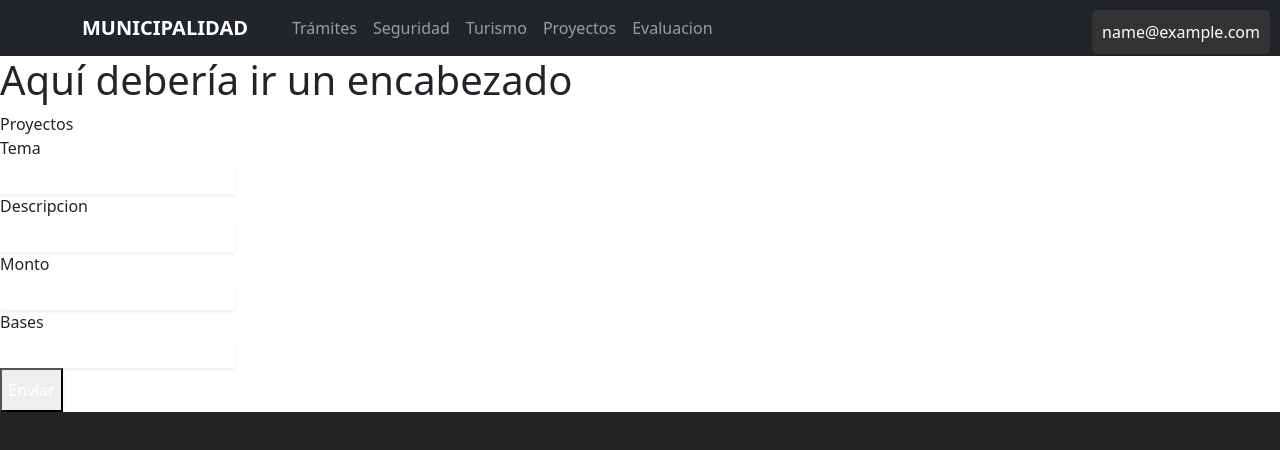
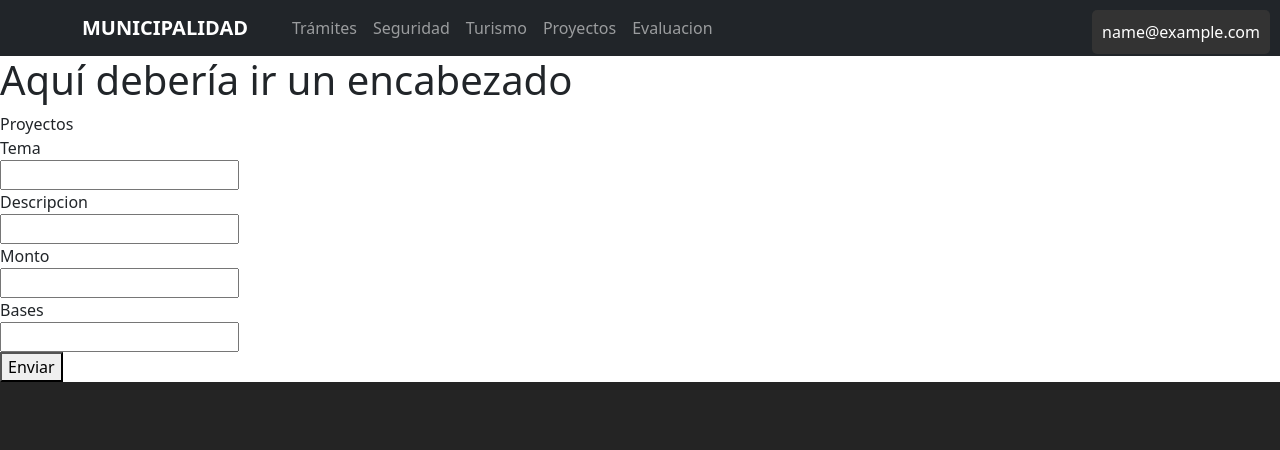
Before and after one commit to fschonffeldt/Proyecto-IS, a React (Vite) app in the folder frontend/: page /proyectos in a window 1280 px wide. Shown: the top 450 px of the page. Built offline with nearby package versions, Linux system fonts and the light colour scheme; sample sign-in values are in the browser's storage.

Commit message:
UPDATE - proyec.routes
Ahora no se puede Crear un Proyecto sin estár logeado.

```diff
--- a/frontend/src/components/CrearProyec.jsx
+++ b/frontend/src/components/CrearProyec.jsx
@@ -23,14 +23,14 @@ const ProyectoForm = () => {
 
   return (
     <div>
-        <div className="mt-10">
-            <form className="mx-auto max-w-sm" onSubmit={handleSubmit(onSubmit)}>
+      <div>
+        <form onSubmit={handleSubmit(onSubmit)}>
 
-                <div className="col-span-full">
-                    <label htmlFor="Tema" className="block text-sm font-medium leading-6 text-gray-900">
+          <div>
+            <label htmlFor="Tema">
               Tema
             </label>
-                    <div className="mt-2">
+            <div>
               <input
                 type="text"
                 {...register("Tema", {
@@ -40,19 +40,18 @@ const ProyectoForm = () => {
                   }
                 })}
                 id="Tema"
-                            className="block w-full rounded-md border-0 py-1.5 text-gray-900 shadow-sm ring-1 ring-inset ring-gray-300 placeholder:text-gray-400 focus:ring-2 focus:ring-inset focus:ring-indigo-600 sm:text-sm sm:leading-6"
               />
               {errors.Tema && (
-                            <span className="text-red-500">{errors.Tema.message}</span>
+                <span>{errors.Tema.message}</span>
               )}
             </div>
           </div>
 
-                <div className="col-span-full">
-                    <label htmlFor="Descripcion" className="block text-sm font-medium leading-6 text-gray-900">
+          <div>
+            <label htmlFor="Descripcion">
               Descripcion
             </label>
-                    <div className="mt-2">
+            <div>
               <input
                 type="text"
                 {...register("Descripcion", {
@@ -62,19 +61,18 @@ const ProyectoForm = () => {
                   }
                 })}
                 id="Descripcion"
-                            className="block w-full rounded-md border-0 py-1.5 text-gray-900 shadow-sm ring-1 ring-inset ring-gray-300 placeholder:text-gray-400 focus:ring-2 focus:ring-inset focus:ring-indigo-600 sm:text-sm sm:leading-6"
               />
               {errors.Tema && (
-                            <span className="text-red-500">{errors.Descripcion.message}</span>
+                <span>{errors.Descripcion.message}</span>
               )}
             </div>
           </div>
 
-                <div className="col-span-full">
-                  <label htmlFor="Monto" className="block text-sm font-medium leading-6 text-gray-900">
+          <div>
+            <label htmlFor="Monto">
               Monto
             </label>
-                  <div className="mt-2">
+            <div>
               <input
                 type="number"
                 {...register("Monto", {
@@ -88,19 +86,18 @@ const ProyectoForm = () => {
                   }
                 })}
                 id="Monto"
-                      className="block w-full rounded-md border-0 py-1.5 text-gray-900 shadow-sm ring-1 ring-inset ring-gray-300 placeholder:text-gray-400 focus:ring-2 focus:ring-inset focus:ring-indigo-600 sm:text-sm sm:leading-6"
               />
               {errors.Monto && (
-                      <span className="text-red-500">{errors.Monto.message}</span>
+                <span>{errors.Monto.message}</span>
               )}
             </div>
           </div>
 
-                <div className="col-span-full">
-                    <label htmlFor="Bases" className="block text-sm font-medium leading-6 text-gray-900">
+          <div>
+            <label htmlFor="Bases">
               Bases
             </label>
-                    <div className="mt-2">
+            <div>
               <input
                 type="text"
                 {...register("Bases", {
@@ -110,22 +107,19 @@ const ProyectoForm = () => {
                   }
                 })}
                 id="Bases"
-                            className="block w-full rounded-md border-0 py-1.5 text-gray-900 shadow-sm ring-1 ring-inset ring-gray-300 placeholder:text-gray-400 focus:ring-2 focus:ring-inset focus:ring-indigo-600 sm:text-sm sm:leading-6"
               />
               {errors.Tema && (
-                            <span className="text-red-500">{errors.Bases.message}</span>
+                <span>{errors.Bases.message}</span>
               )}
             </div>
           </div>
 
-                <div className="mt-6 flex items-center justify-center gap-x-6">
-                  <button
-                    type="submit"
-                    className="rounded-md bg-azul px-8 py-2 text-sm font-semibold text-white shadow-sm hover:bg-indigo-500 focus-visible:outline focus-visible:outline-2 focus-visible:outline-offset-2 focus-visible:outline-indigo-600"
-                  >
-                    Enviar
-                  </button>
+          <div>
+            <div>
+              <button type="submit">Enviar</button>
             </div>
+          </div>
+
         </form>
       </div>
     </div>
```
Also changed, not shown: 1 other file (tests, documents, lock files or other folders). Lines whose indentation alone changed are shown as unchanged.
